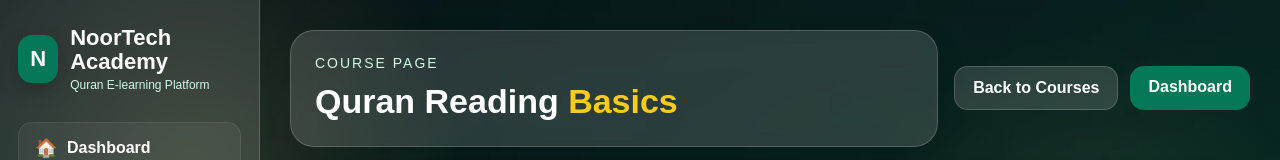
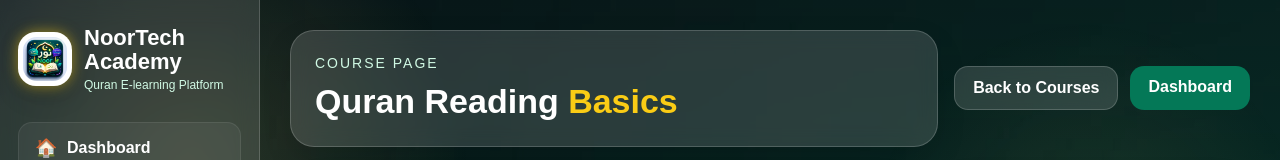
Before and after one commit to NoorTechAcademy/NoorTech-Academy, a plain HTML site: page course-reading.html in a window 1280 px wide. Shown: the top 160 px of the page. Drawn offline with Linux system fonts and the light colour scheme.

Commit message:
Update course-reading.html

```diff
--- a/course-reading.html
+++ b/course-reading.html
@@ -489,6 +489,41 @@
         align-items:stretch;
       }
     }
+
+    .logo-box,
+    .brand-logo-box{
+      width:54px;
+      height:54px;
+      padding:5px;
+      border-radius:18px;
+      background:#fff;
+      display:flex;
+      align-items:center;
+      justify-content:center;
+      box-shadow:
+        0 0 14px rgba(250,204,21,0.55),
+        0 10px 24px rgba(0,0,0,0.18);
+      transition:0.35s ease;
+      flex-shrink:0;
+    }
+
+    .logo-box:hover,
+    .brand-logo-box:hover{
+      transform:translateY(-2px) scale(1.05);
+      box-shadow:
+        0 0 20px rgba(250,204,21,0.75),
+        0 14px 28px rgba(0,0,0,0.20);
+    }
+
+    .logo-box img,
+    .brand-logo-box img{
+      width:100%;
+      height:100%;
+      object-fit:cover;
+      border-radius:14px;
+      display:block;
+    }
+
   </style>
 </head>
 <body>
@@ -497,7 +532,7 @@
     <aside class="sidebar">
       <div>
         <div class="brand">
-          <div class="brand-icon">N</div>
+          <div class="brand-logo-box"><img src="logo.jpg.jpeg" alt="NoorTech Academy Logo"></div>
           <div class="brand-text">
             <h1>NoorTech Academy</h1>
             <p>Quran E-learning Platform</p>
```
